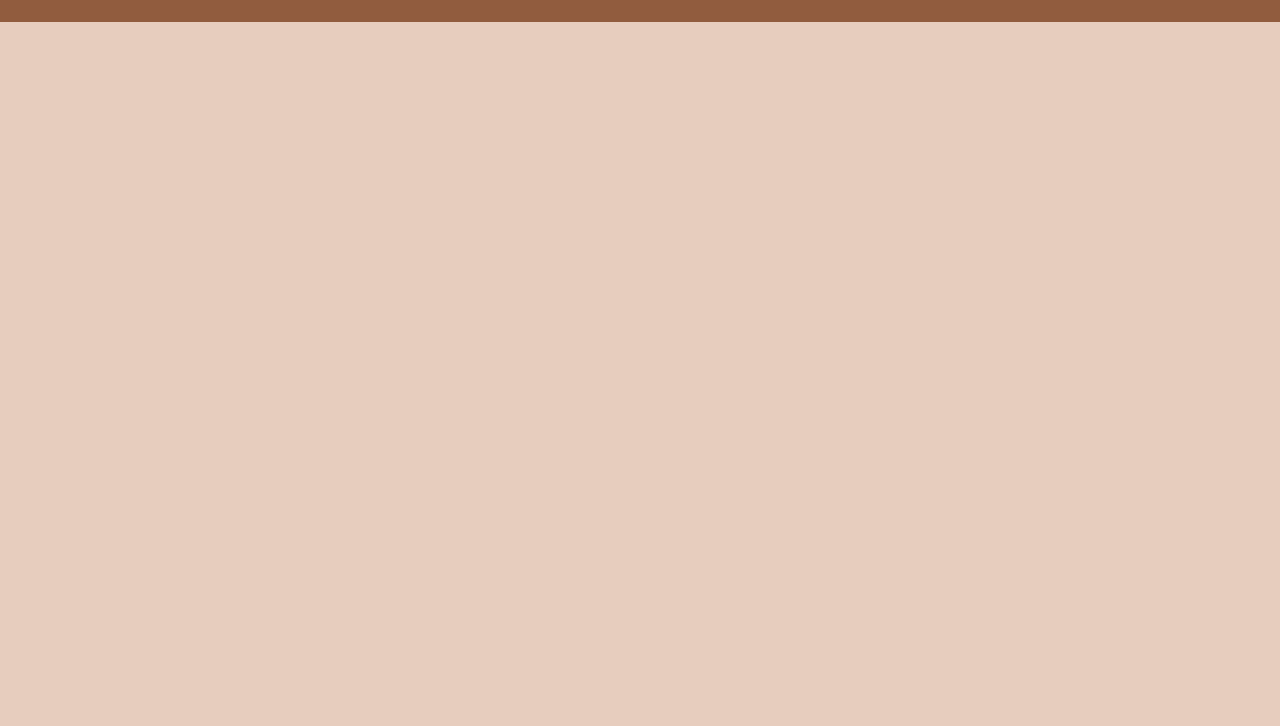
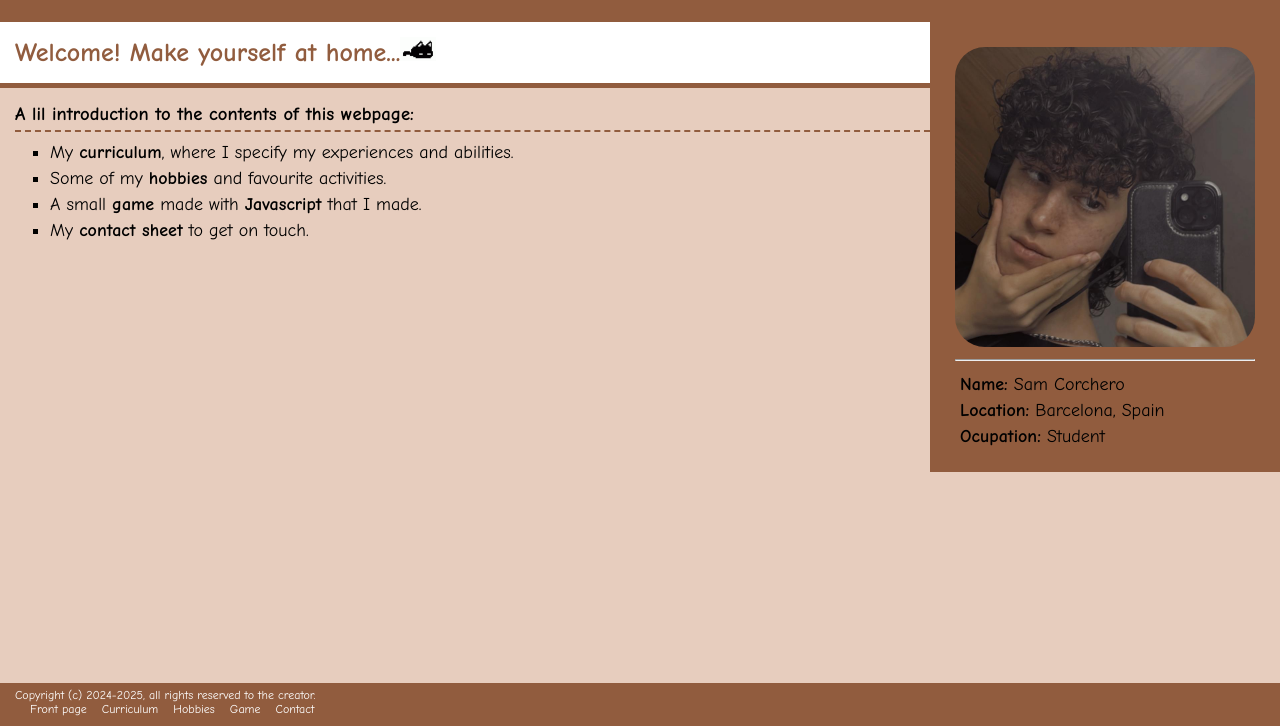
Before and after one commit to springcorch/springcorch.github.io, a plain HTML site: page index.html in a window 1280 px wide. Shown: the part 74-800 px from the top of the page. Drawn offline with Linux system fonts and the light colour scheme.

Commit message:
working on the front page
index.html, style.css changed

```diff
--- a/index.html
+++ b/index.html
@@ -25,9 +25,33 @@
 			</nav>
 		</header>
 		<main>
-
+			<section>
+				<h2>Welcome! Make yourself at home...<img src="imgs/mewo.gif"/></h2>
+				<h3>A lil introduction to the contents of this webpage:</h3>
+				<ul>
+					<li>My <strong>curriculum</strong>, where I specify my experiences and abilities.</li>
+					<li>Some of my <strong>hobbies</strong> and favourite activities.</li>
+					<li>A small <strong>game</strong> made with <strong>Javascript</strong> that I made.</li>
+					<li>My <strong>contact sheet</strong> to get on touch.</li>
+				</ul>
+			</section>
+			<article>
+				<img src="imgs/me.jpg">
+				<hr>
+				<p><strong>Name:</strong> Sam Corchero</p>
+				<p><strong>Location:</strong> Barcelona, Spain</p>
+				<p><strong>Ocupation:</strong> Student</p>
+			</article>
 		</main>
 		<footer>
-
+			<p>Copyright (c) 2024-2025, all rights reserved to the creator.</p>
+			<ul>
+				<li><a href="index.html">Front page</a></li>
+				<li><a href="cv.html">Curriculum</a></li>
+				<li><a href="hobbies.html">Hobbies</a></li>
+				<li><a href="game.html">Game</a></li>
+				<li><a href="contact.html">Contact</a></li>
+			</ul>
 		</footer>
 	</body>
+</html>
--- a/style.css
+++ b/style.css
@@ -2,7 +2,10 @@
 	body {
 		background-color: #e7cdbe;
 		font-family: "Comic Sans MS", sans-serif;
+		margin: 0 0 0 0;
+		padding: 0 0 0 0;
 	}
+
 	a {
 		color: #ffffff;
 		text-decoration: none;
@@ -12,10 +15,6 @@
 	/*general*/
 	header {
 		/*position*/
-		position: fixed;
-		top: 0;
-		left: 0;
-		right: 0;
 		width: 100%;
 
 		/*characteristics*/
@@ -47,3 +46,81 @@
 			transform:rotate(-5deg);
 			color: #000000;
 		}
+
+/* MAIN */
+	/*general*/
+	main {
+		/*characteristics*/
+		display: grid;
+		grid-template-columns: 3fr 1fr; /* Two columns, one widther than the other */
+		margin: 0;
+	}
+	main h3{
+		margin: 0 0 0 15px;
+		padding-top: 15px;
+	}
+
+	main p, main ul, main li{
+		margin: 0 0 0 5px;
+		padding-top: 5px;
+		font-size: 18px;
+		list-style-type: square;
+	}
+
+/* H2 */
+	h2{
+		margin: 0;
+		padding: 15px;
+		font-size: 26px;
+		color: #915c3e;
+		background: #ffffff;
+		border-bottom: 5px solid #915c3e; /* Solid line underneath */
+	}
+
+	h2 img{
+		width: 4%;
+	}
+
+/* ARTICLE */
+	article{
+		padding: 25px;
+		background-color: #915c3e;
+	}
+	article img{
+		width: 300px;
+		height: 300px;
+		border-radius: 10%;
+		object-fit: cover; /* Image doesn't stretch if not fit*/
+	}
+
+/* SECTION */
+	section {
+		padding-top: 0;
+		margin: 0;
+	}
+
+	section h3{
+		border-bottom: 2px dashed #915c3e;
+		padding-bottom: 5px;
+
+	}
+
+/* FOOTER */
+	footer{
+		position: fixed;
+		bottom: 0;
+		margin: 0;
+		background: #915c3e;
+		padding-top: 5px;
+		padding-bottom: 10px;
+		width: 100%;
+	}
+	footer p, footer a, footer ul{
+		font-size: 12px;
+		margin: 0 0 0 15px;
+		padding: 0 0 0 0;
+		text-decoration: none;
+		list-style-type: none;
+		display: flex;
+		color: #ffffff;
+	}
```
